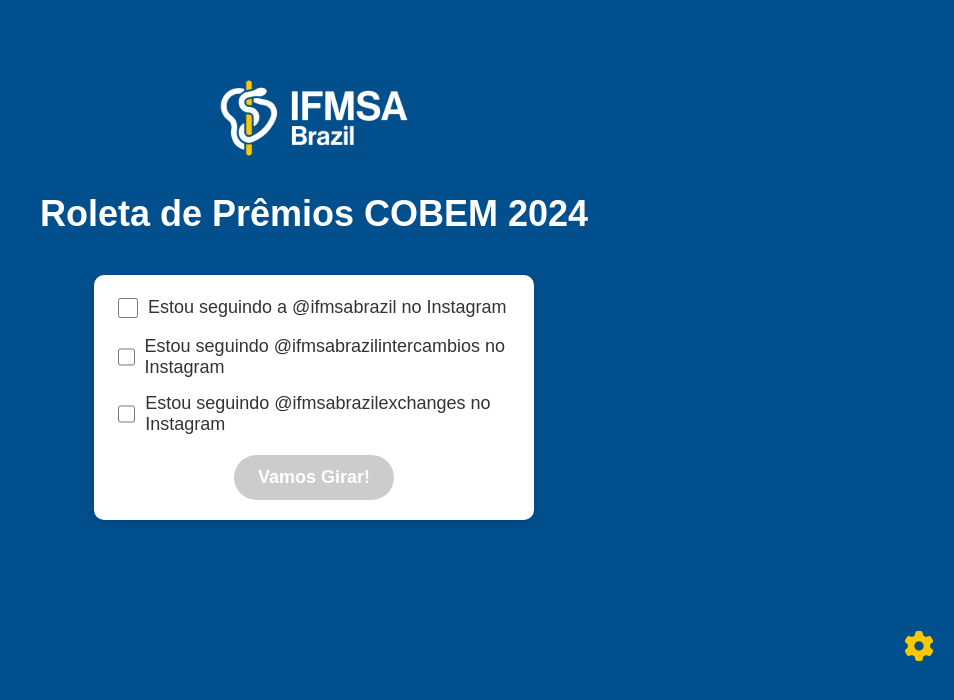
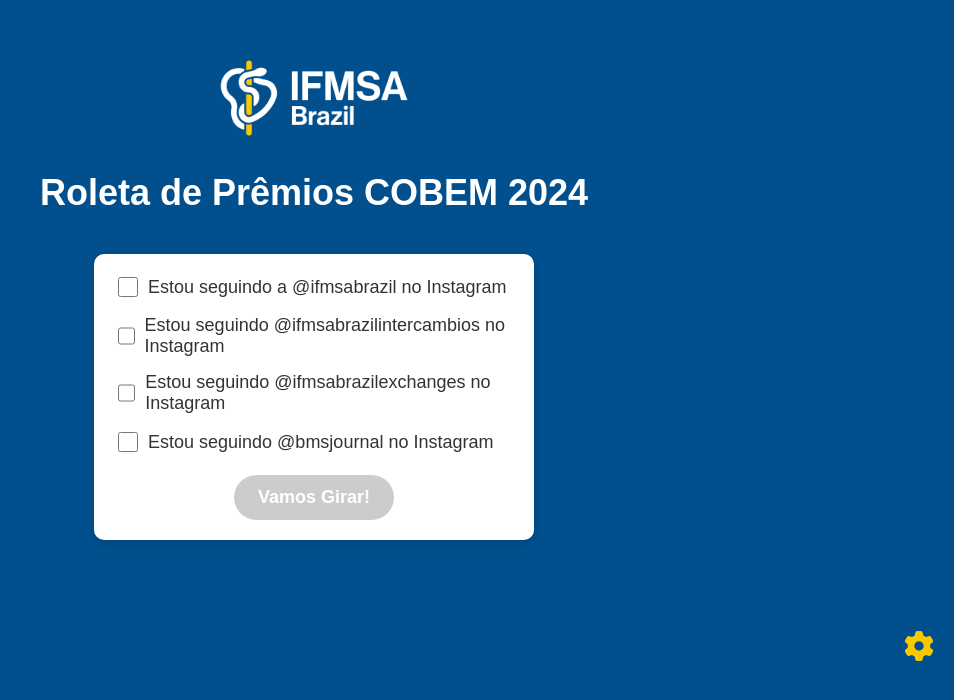
Before and after one commit to alexandrenf/roleta-if, a React (Create React App) app in the folder roleta/: page / in a window 1280 px wide. Shown: the part 116-816 px from the top of the page, without its empty margins (326-1280 px from the left). Built offline with nearby package versions, Linux system fonts and the light colour scheme.

Commit message:
bms added

```diff
--- a/roleta/src/Checkboxes.js
+++ b/roleta/src/Checkboxes.js
@@ -74,10 +74,11 @@
     insta1: false,
     insta2: false,
     insta3: false,
+    insta4: false,
   });
 
   // Check if all checkboxes are selected
-  const allChecked = checkboxes.insta1 && checkboxes.insta2 && checkboxes.insta3;
+  const allChecked = checkboxes.insta1 && checkboxes.insta2 && checkboxes.insta3 && checkboxes.insta4;
 
   // Handle checkbox change event
   const handleChange = (e) => {
@@ -114,6 +115,15 @@
         Estou seguindo @ifmsabrazilexchanges no Instagram
       </Label>
 
+      <Label>
+        <CheckboxInput
+          type="checkbox"
+          name="insta4"
+          onChange={handleChange}
+        />
+        Estou seguindo @bmsjournal no Instagram
+      </Label>
+
       {/* Ready to Spin button */}
       <ReadyButton disabled={!allChecked} onClick={onReadyToSpin}>
         Vamos Girar!
```
